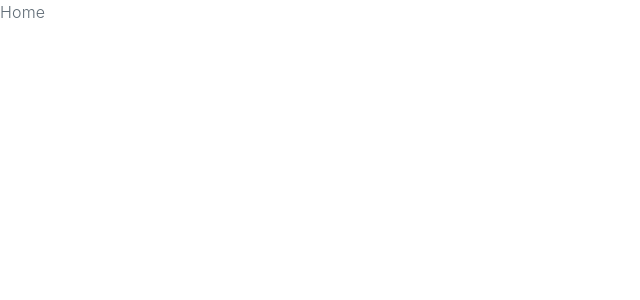
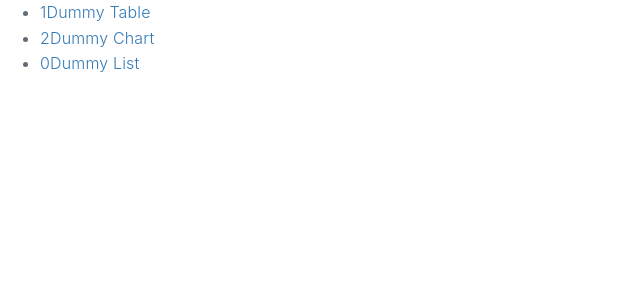
Before and after one commit to maxvaschenko/react-redux-boilerplate, a React app: page / in a window 1280 px wide. Shown: the top 300 px of the page, without its empty margins (0-640 px from the left). Built offline with nearby package versions, Linux system fonts and the light colour scheme.

Commit message:
basic routing

```diff
--- a/package.json
+++ b/package.json
@@ -18,6 +18,7 @@
     "react": "^16.1.1",
     "react-dom": "^16.1.1",
     "react-redux": "^5.0.6",
+    "react-router": "^4.2.0",
     "react-router-dom": "^4.2.2",
     "redux": "^3.7.2",
     "redux-logger": "^3.0.6",
--- a/src/App.js
+++ b/src/App.js
@@ -1,16 +1,19 @@
 import React, {Component} from "react";
 import {connect} from "react-redux";
-import {startApp} from "./redux/action/app";
 import {BrowserRouter as Router, Route, Switch} from "react-router-dom";
 import Home from "./container/Home";
 
-@connect(state => state, {startApp})
+
+const data = [
+    {id: 'dummyTable', title: 'Dummy Table', order: 1, path: 'tabs/dummyTable.js'},
+    {id: 'dummyChart', title: 'Dummy Chart', order: 2, path: 'tabs/dummyChart.js'},
+    {id: 'dummyList', title: 'Dummy List', order: 0, path: 'tabs/dummyList.js'}
+];
+
+
+@connect(state => state)
 
 class App extends Component {
-
-    componentWillMount(){
-        this.props.startApp()
-    }
 
     render() {
         return (
--- /dev/null
+++ b/src/components/tabs/dummyChart.js
@@ -0,0 +1,14 @@
+import React from 'react';
+
+const DummyChart = () => (
+    <table>
+        <tbody>
+            <tr>
+                <td>Dummy</td>
+                <td>Chart</td>
+            </tr>
+        </tbody>
+    </table>
+);
+
+export default DummyChart;
--- /dev/null
+++ b/src/components/tabs/dummyList.js
@@ -0,0 +1,14 @@
+import React from 'react';
+
+const DummyList = () => (
+    <table>
+        <tbody>
+            <tr>
+                <td>Dummy</td>
+                <td>List</td>
+            </tr>
+        </tbody>
+    </table>
+);
+
+export default DummyList;
--- /dev/null
+++ b/src/components/tabs/dummyTable.js
@@ -0,0 +1,14 @@
+import React from 'react';
+
+const DummyTable = () => (
+    <table>
+        <tbody>
+            <tr>
+                <td>Dummy</td>
+                <td>Table</td>
+            </tr>
+        </tbody>
+    </table>
+);
+
+export default DummyTable;
--- a/src/container/Home.js
+++ b/src/container/Home.js
@@ -1,17 +1,84 @@
 import React, {Component} from "react";
+import { BrowserRouter as Router, Route, Link} from 'react-router-dom';
+import { Redirect } from 'react-router';
 import {connect} from "react-redux";
+import {$url} from "../redux/action/app";
+import createBrowserHistory from 'history/createBrowserHistory'
 import {__Home__} from "./styled";
+import DummyChart from "../components/tabs/dummyChart";
+import DummyList from "../components/tabs/dummyList";
+import DummyTable from "../components/tabs/dummyTable";
+
+const history = createBrowserHistory()
+
+const data =
+    [
+        {id: 'dummyTable', title: 'Dummy Table', order: 1, path: 'tabs/dummyTable.js'},
+        {id: 'dummyChart', title: 'Dummy Chart', order: 2, path: 'tabs/dummyChart.js'},
+        {id: 'dummyList', title: 'Dummy List', order: 0, path: 'tabs/dummyList.js'}
+    ];
+
 
 @connect(state => state,{
-
+    $url
 })
 
 class Home extends Component {
+    constructor(props) {
+        super(props);
+        this.state = {
+            url: ''
+        }
+    }
+
     render() {
+        const routes = [
+            { path: 'tabs/dummyTable.js',
+                exact: true,
+                main: <DummyTable/>
+            },
+            { path: 'tabs/dummyChart.js',
+                main: <DummyChart/>
+            },
+            { path: 'tabs/dummyList.js',
+                main: <DummyList/>
+            }
+        ];
+        console.log(this.state);
         return (
-            <__Home__>
-               <p>Home</p>
-            </__Home__>
+            <Router history={history}>
+                <__Home__>
+                    <ul>
+                        {data.map(i => (
+                            <li key={i.id}>
+                                <Link
+                                    to={`/${i.id}`}
+                                    onClick={e => this.props.$url(i.id)}
+                                >
+                                    <span>{i.order}</span>{i.title}</Link>
+                            </li>
+                        ))}
+                    </ul>
+
+                    {data.map((i, index) => {
+                        const component = routes.filter((item => item.path === i.path))[0].main;
+                            return (
+                            <Route
+                                key={index}
+                                path={`/${i.id}`}
+                                render={() => (
+                                    component ?
+                                    component :
+                                    <Redirect to={this.props.app.url}/>
+                                )}
+                                refresh={true}
+                            />
+                        )
+                    }
+                    )}
+
+                </__Home__>
+            </Router>
         )
     }
 }
--- a/src/container/styled.js
+++ b/src/container/styled.js
@@ -1,5 +1,5 @@
 import styled from 'styled-components'
 
 export const __Home__ = styled.div`
-
+  display: flex;
 `;
--- a/src/redux/action/app.js
+++ b/src/redux/action/app.js
@@ -1,13 +1,14 @@
-import {START_APP} from "../type/app";
+import {GET_URL} from "../type/app";
 
-export function startApp() {
+export const $url= (url) => {
     return async (dispatch) => {
         try{
             await dispatch({
-                type: START_APP,
+                type: GET_URL,
+                payload: url
             })
         } catch (e){
-            //ignore
+            console.log(e)
         }
     }
 }
--- a/src/redux/reducer/app.js
+++ b/src/redux/reducer/app.js
@@ -1,21 +1,25 @@
 import {createReducer} from "../utils/index";
 import {
-    START_APP,
+    GET_URL,
 } from "../type/app";
 
 const initialState = {
     loading: true,
-    error: null
+    error: null,
+    url: ''
 };
 
-const START = (state, payload) => {
+const GET = (state, payload) => {
     return {
         ...state,
         loading: false,
+        url: payload
     };
 };
 
 
+
+
 export default createReducer(initialState, {
-    [START_APP]:START,
+    [GET_URL]:GET,
 });
--- a/src/redux/type/app.js
+++ b/src/redux/type/app.js
@@ -1 +1 @@
-export const START_APP = '@app/START_APP';
+export const GET_URL = '@app/GET_URL';
```
Also changed, not shown: src/components/NotFound.js (added, +7 -0 lines), src/components/Tab.js (added, +11 -0 lines).
